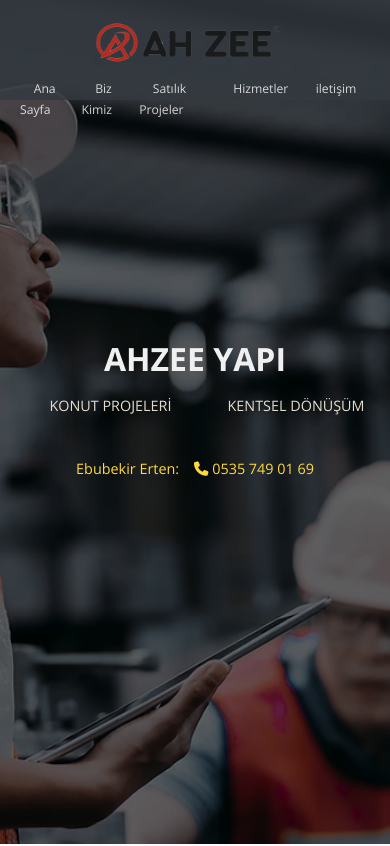
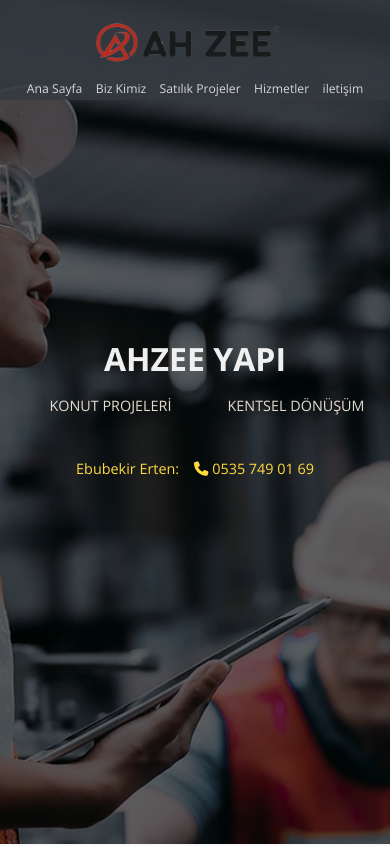
Before and after one commit to ahmetyusufer/ahzeeYapi, a plain HTML site: page index.html in a window 390 px wide. Shown: the top 846 px of the page. Drawn offline with nearby package versions, Linux system fonts and the light colour scheme.

Commit message:
Update ahzeeYapı.css

```diff
--- a/ahzeeYapı.css
+++ b/ahzeeYapı.css
@@ -240,7 +240,7 @@ img {
     }
 
     .navbar a {
-        padding: 13px;
+        padding: 6px;
         font-size: 12.2px;
     }
 
```
